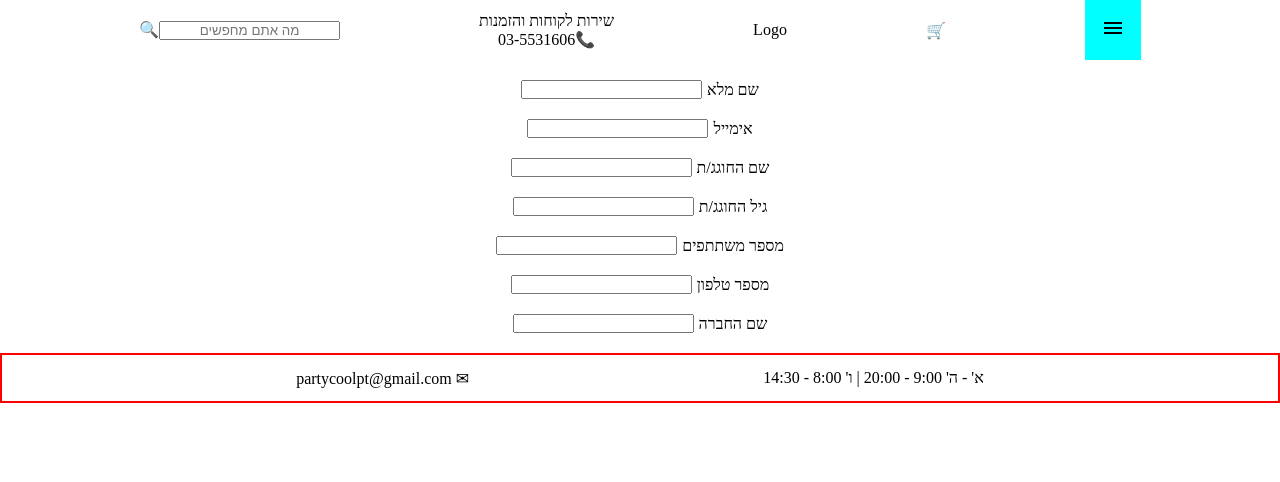
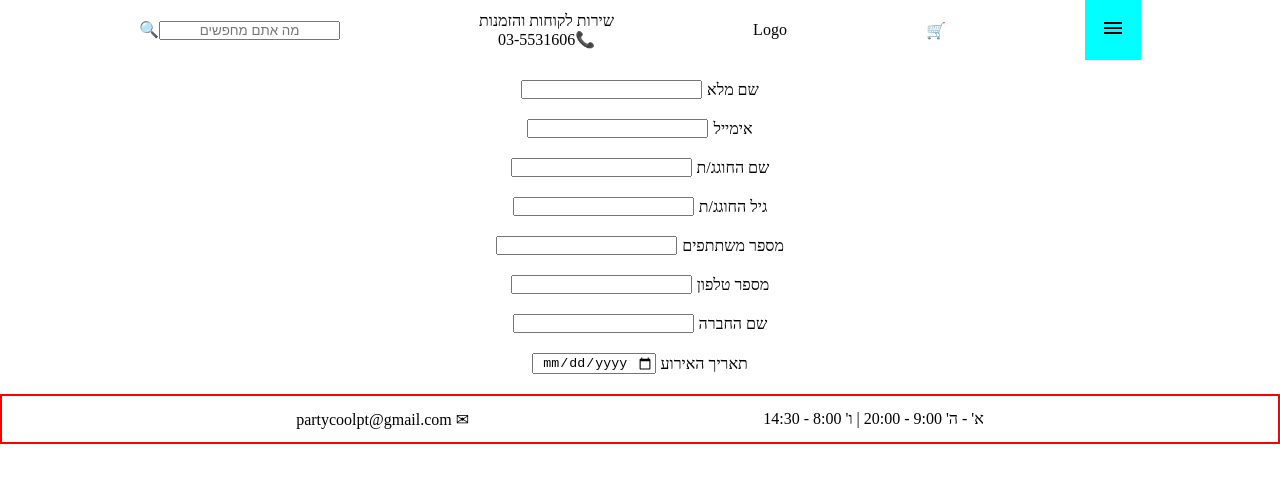
Before and after one commit to Yoavvm/partycoolpt, an Angular app in the folder partycoolclient/: page /book in a window 1280 px wide. Shown: the top 482 px of the page. Built offline with nearby package versions, Linux system fonts and the light colour scheme.

Commit message:
added really terrible date logic in event form component need to fix on next session currently getting kicked out of room by sister

```diff
--- a/partycoolclient/src/app/components/book-event-form/book-event-form.component.html
+++ b/partycoolclient/src/app/components/book-event-form/book-event-form.component.html
@@ -27,6 +27,10 @@
         <label for="companyName">{{languageService.languageConfig[languageService.selectedLanguage].companyName}}</label>
         <input id="companyName" type="text">
     </div>
+    <div class="form-item">
+        <label for="eventDate">{{languageService.languageConfig[languageService.selectedLanguage].eventDate}}</label>
+        <input id="eventDate" type="date" min="{{currentDate | date:'y-0M-0d' }}">
+    </div>
 
 
 </div>
--- a/partycoolclient/src/app/components/book-event-form/book-event-form.component.ts
+++ b/partycoolclient/src/app/components/book-event-form/book-event-form.component.ts
@@ -12,6 +12,8 @@ export class BookEventFormComponent implements OnInit {
 
   constructor(public languageService: LanguageService) { }
 
+  public currentDate = Date.now();
+
   ngOnInit(): void {
   }
 
```
